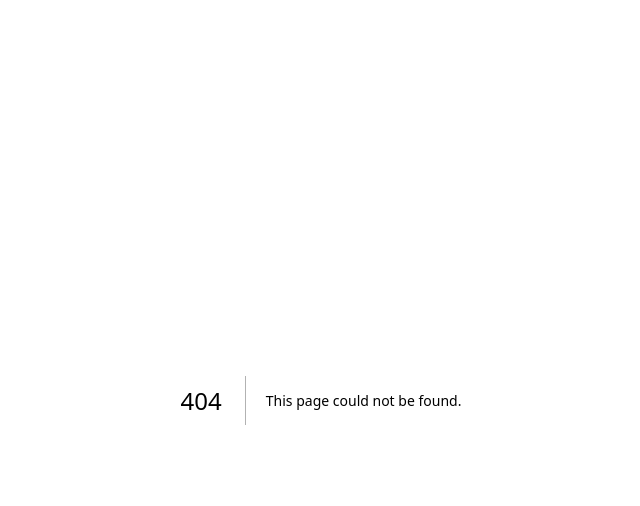
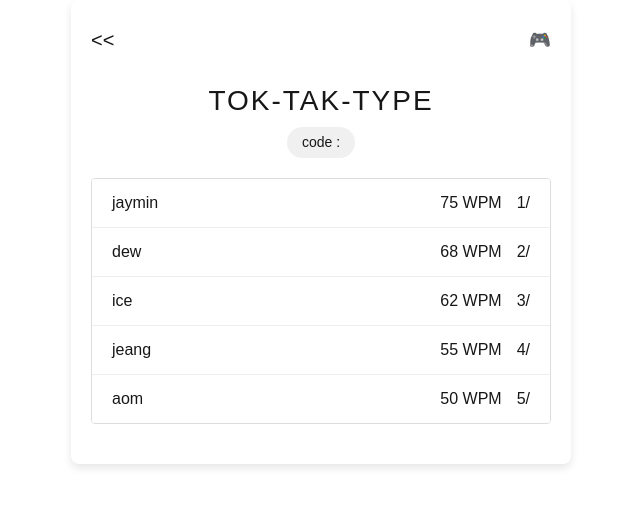
Before and after one commit to JAJID-Project-TU-REQ/front_TOKTAKTYPE, a Next.js app: page /leaderboard in a window 1280 px wide. Before the commit this address had no page. Shown: the top 506 px of the page, without its empty margins (319-959 px from the left). Built offline with nearby package versions, Linux system fonts and the light colour scheme; a web font is replaced by a local one.

Commit message:
add on arai?

```diff
--- /dev/null
+++ b/src/app/leaderboard/page.tsx
@@ -0,0 +1,153 @@
+"use client";
+import React from 'react';
+
+// Types for our data
+interface Player {
+  name: string;
+  wpm: number;
+  rank: number;
+}
+
+interface GameProps {
+  currentPlayer: string;
+  players?: Player[]; // Make players optional
+  maxPlayers: number;
+  gameCode: string;
+}
+
+const TokTakTypeLeaderboard: React.FC<GameProps> = ({
+  currentPlayer,
+  players = [], // Default to empty array
+  maxPlayers,
+  gameCode
+}) => {
+  // Mock data - you can replace this with actual data
+  const mockPlayers: Player[] = [
+    { name: "jaymin", wpm: 75, rank: 1 },
+    { name: "dew", wpm: 68, rank: 2 },
+    { name: "ice", wpm: 62, rank: 3 },
+    { name: "jeang", wpm: 55, rank: 4 },
+    { name: "aom", wpm: 50, rank: 5 },
+  ];
+
+  // Use mock data if players array is empty
+  const displayPlayers = players && players.length > 0 ? players : mockPlayers;
+
+  return (
+    <div className="leaderboard-container" style={{
+      fontFamily: "'Jersey M54', sans-serif",
+      maxWidth: '500px',
+      margin: '0 auto',
+      backgroundColor: '#ffffff',
+      borderRadius: '8px',
+      padding: '20px',
+      boxShadow: '0 4px 8px rgba(0, 0, 0, 0.1)'
+    }}>
+      {/* Navigation Bar */}
+      <div className="nav-bar" style={{
+        display: 'flex',
+        justifyContent: 'space-between',
+        alignItems: 'center',
+        marginBottom: '20px'
+      }}>
+        {/* Back Button */}
+        <div
+          className="back-button"
+          style={{
+            cursor: 'pointer',
+            fontSize: '20px',
+          }}
+          onClick={() => window.location.href = '/firstpage'}
+        >
+          &lt;&lt;
+        </div>
+
+        {/* Logo (center) - Empty div with comment as requested */}
+        <div className="logo-container" style={{
+          width: '100px',
+          height: '40px',
+          display: 'flex',
+          justifyContent: 'center',
+          alignItems: 'center'
+        }}>
+          {/* Will use next/image here later for the TTT logo */}
+        </div>
+
+        {/* Current Player Display */}
+        <div className="current-player" style={{
+          fontWeight: 'bold',
+          fontSize: '18px'
+        }}>
+          {currentPlayer} <span style={{ marginLeft: '5px' }}>🎮</span>
+        </div>
+      </div>
+
+      {/* Game Title and Code */}
+      <div className="game-header" style={{
+        textAlign: 'center',
+        marginBottom: '20px'
+      }}>
+        <h1 style={{
+          fontSize: '28px',
+          marginBottom: '5px',
+          letterSpacing: '2px'
+        }}>TOK-TAK-TYPE</h1>
+        <div style={{
+          fontSize: '14px',
+          backgroundColor: '#f0f0f0',
+          display: 'inline-block',
+          padding: '5px 15px',
+          borderRadius: '20px'
+        }}>
+          code : {gameCode}
+        </div>
+      </div>
+
+      {/* Leaderboard Table */}
+      <div className="leaderboard-table" style={{
+        border: '1px solid #ddd',
+        borderRadius: '4px',
+        overflow: 'hidden',
+        marginBottom: '20px'
+      }}>
+        {displayPlayers.map((player, index) => (
+          <div
+            key={index}
+            className="player-row"
+            style={{
+              display: 'flex',
+              justifyContent: 'space-between',
+              padding: '12px 20px',
+              borderBottom: index < displayPlayers.length - 1 ? '1px solid #eee' : 'none',
+              backgroundColor: player.name === currentPlayer ? '#f9f9f9' : 'white'
+            }}
+          >
+            <div className="player-name">{player.name}</div>
+            <div className="player-stats" style={{
+              display: 'flex',
+              gap: '15px'
+            }}>
+              <div className="player-wpm">{player.wpm} WPM</div>
+              <div className="player-rank">{player.rank}/{maxPlayers}</div>
+            </div>
+          </div>
+        ))}
+      </div>
+
+
+    </div>
+  );
+};
+
+export default TokTakTypeLeaderboard;
+
+// Usage example:
+// Import the Jersey M54 font in your global CSS or _app.tsx:
+// @import url('https://fonts.googleapis.com/css2?family=Jersey+M54&display=swap');
+
+// You would use the component like this:
+// <TokTakTypeLeaderboard
+//   currentPlayer="jaymin"
+//   maxPlayers={5}
+//   gameCode="8548"
+// />
```
